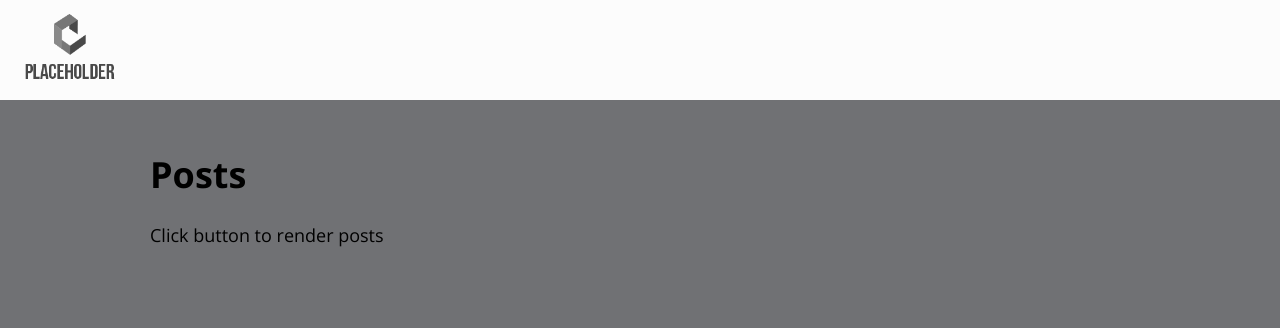
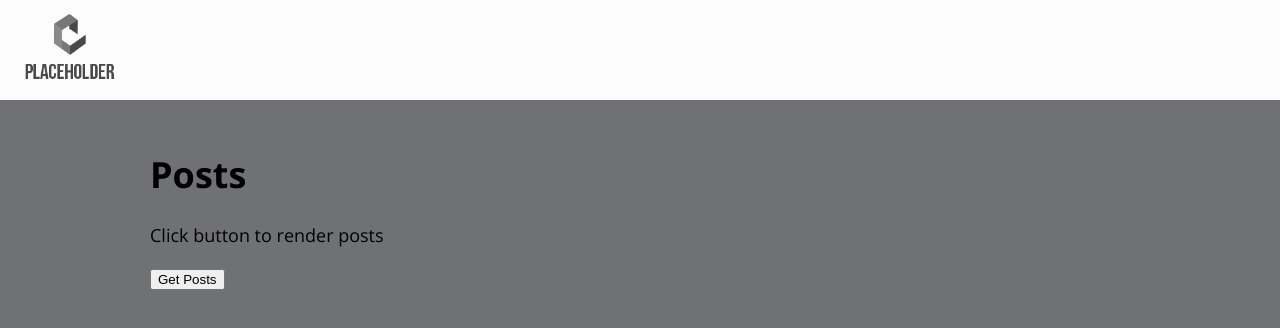
Before and after one commit to kryptondv/react-testing, a React (Create React App) app: page / in a window 1280 px wide. Shown: the top 328 px of the page. Built offline with nearby package versions, Linux system fonts and the light colour scheme.

Commit message:
add Button component with tests

```diff
--- a/src/App.js
+++ b/src/App.js
@@ -1,13 +1,20 @@
 import Header from './components/header/Header';
 import Headline from './components/headline/Headline';
 import './app.scss';
+import Button from './components/button/Button';
 
 function App() {
+
+  const getPosts = () => {
+    console.log('Get posts')
+  }
+
   return (
     <div className="App">
       <Header />
       <main className="main">
         <Headline header="Posts" desc="Click button to render posts"/>
+        <Button buttonText="Get Posts" handler={getPosts}/>
       </main>
     </div>
   );
--- /dev/null
+++ b/src/components/button/Button.js
@@ -0,0 +1,17 @@
+import React from 'react';
+import PropTypes from 'prop-types'
+
+const Button = ({ buttonText, handler }) => {
+  return (
+    <button onClick={handler} data-test="buttonComponent">
+      {buttonText}
+    </button>
+  );
+}
+
+Button.propTypes = {
+  buttonText: PropTypes.string,
+  handler: PropTypes.func
+}
+
+export default Button;
```
Also changed, not shown: 1 other file (tests, documents, lock files or other folders).
